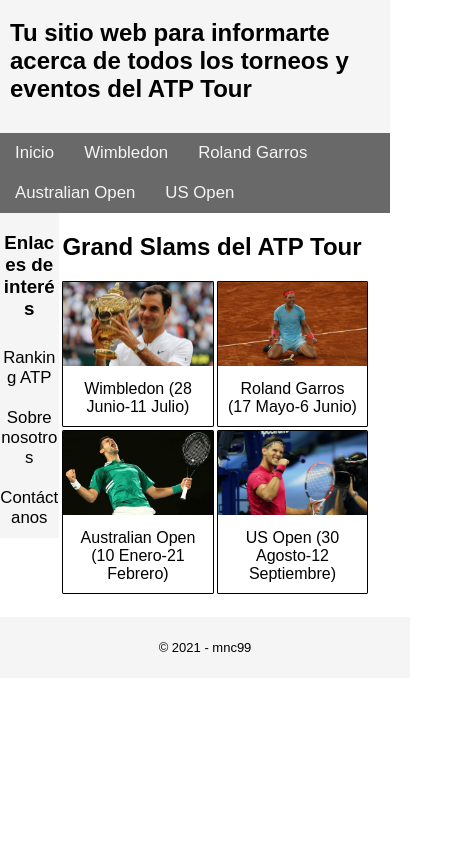
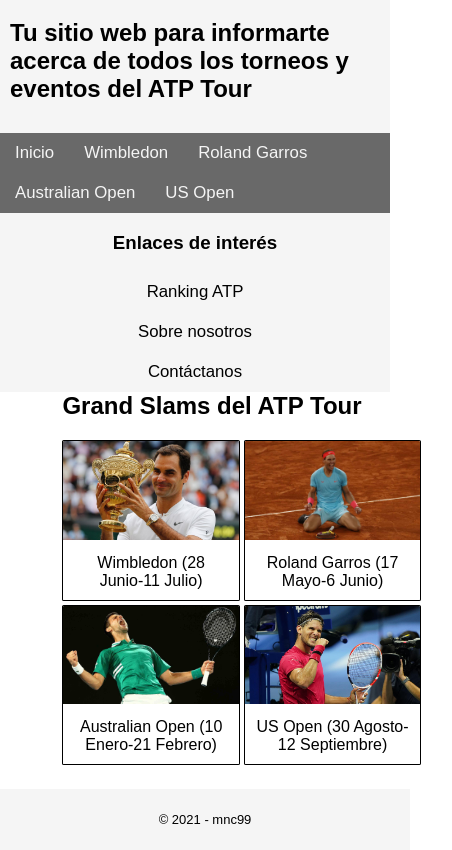
Before and after one commit to mnc99/mnc99.github.io, a plain HTML site: page index.html in a window 390 px wide. Shown: the part 71-921 px from the top of the page, 452 px wide, since content can reach past the window. Before the commit the page ends 844 px from the top, so only its background shows below. Drawn offline with Linux system fonts and the light colour scheme.

Commit message:
Responsive CSS

```diff
--- a/CSS/styles.css
+++ b/CSS/styles.css
@@ -152,3 +152,9 @@ footer {
     padding: 10px;
     background-color: #f5f5f5;
 }
+
+@media only screen and (max-width:620px) {
+    .auxiliar, .principal {
+        width: 100%;
+    }
+}
```
